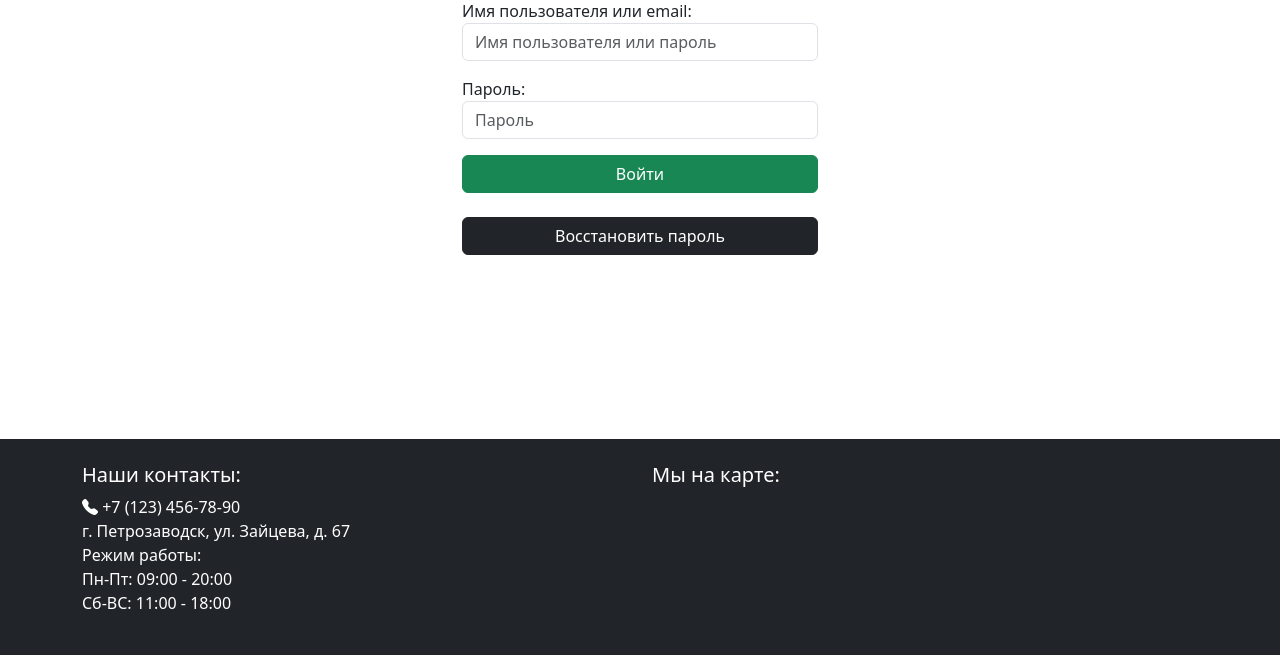
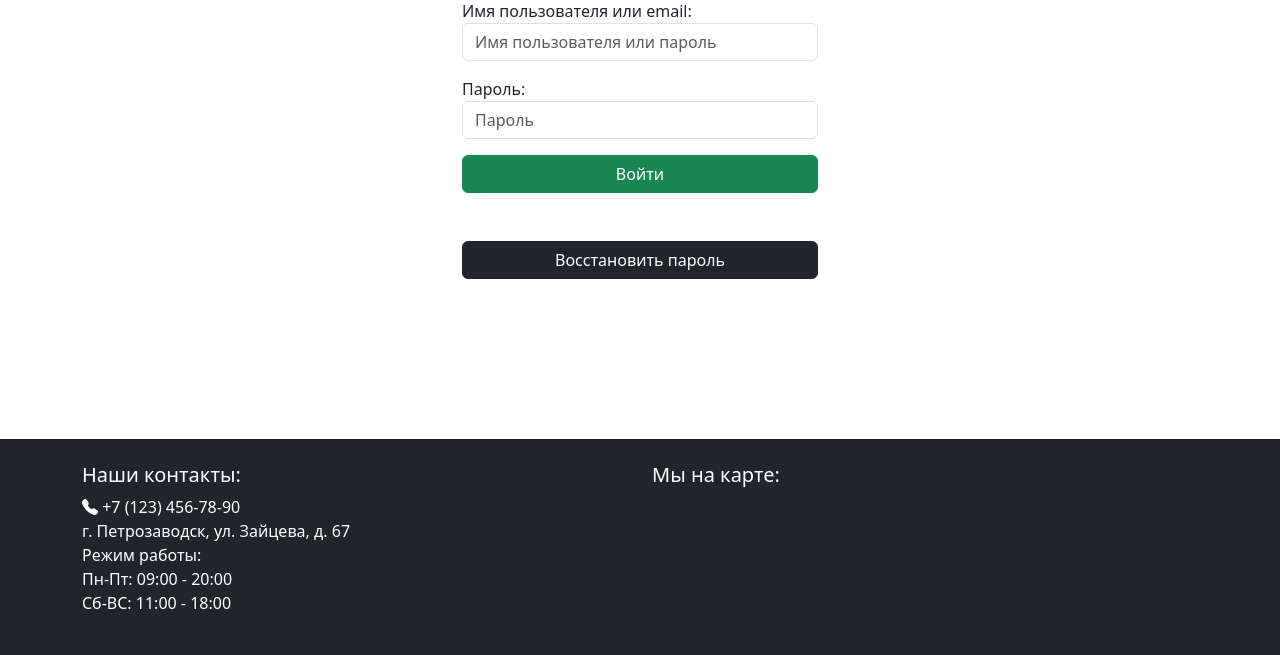
Before and after one commit to Vitaliy-2/diploma, a Django app: page /user/login/ in a window 1280 px wide. Shown: the part 145-800 px from the top of the page. Run offline with Django 5.2, Linux system fonts and the light colour scheme.

Commit message:
Мелкие правки

```diff
--- a/STOservice/templates/visit_form.html
+++ b/STOservice/templates/visit_form.html
@@ -15,7 +15,7 @@
             <form action="" method="post">
                 {% csrf_token %}
                 <div class="mb-3">{{ form.as_p }}</div>
-                <button type="submit" class="btn btn-primary">Отправить</button>
+                <button type="submit" class="btn btn-dark">Отправить</button>
                 {% comment %} <a href="{% url 'visits' %}" class="btn btn-success my-2">Назад</a> {% endcomment %}
             </form>
         </section>
--- a/user/forms.py
+++ b/user/forms.py
@@ -42,8 +42,8 @@ class NoteForm(forms.ModelForm):
         model = Note
         fields = ['car_brand', 'mileage', 'work_done', 'amount']
         widgets = {
-            'car_brand': forms.TextInput(attrs={'class': 'form-control', 'placeholder': 'Марка автомобиля'}),
-            'mileage': forms.NumberInput(attrs={'class': 'form-control', 'placeholder': 'Пробег'}),
-            'work_done': forms.Textarea(attrs={'class': 'form-control', 'placeholder': 'Проделанные работы'}),
-            'amount': forms.NumberInput(attrs={'class': 'form-control', 'placeholder': 'Стоимость'}),
+            'car_brand': forms.TextInput(attrs={'class': 'form-control'}),
+            'mileage': forms.NumberInput(attrs={'class': 'form-control'}),
+            'work_done': forms.Textarea(attrs={'class': 'form-control'}),
+            'amount': forms.NumberInput(attrs={'class': 'form-control'}),
         }
--- a/user/templates/login.html
+++ b/user/templates/login.html
@@ -23,7 +23,7 @@
 
                 <form method="post" action="{% url 'password_reset' %}" class="d-inline">
                     {% csrf_token %}
-                    <div class="d-grid mb-3">
+                    <div class="d-grid mt-5">
                         <button type="submit" class="btn btn-dark">Восстановить пароль</button>
                     </div>
                 </form>
--- a/user/templates/password_change_done.html
+++ b/user/templates/password_change_done.html
@@ -13,7 +13,7 @@
                 <h2 class="mb-4 text-center">Пароль успешно изменен</h2>
                 <p class="text-center">Ваш пароль был успешно изменен. Теперь вы можете использовать новый пароль для входа в систему.</p>
                 <div class="d-grid">
-                    <a href="{% url 'main' %}" class="btn btn-primary">Вернуться на главную</a>
+                    <a href="{% url 'main' %}" class="btn btn-success">Вернуться на главную</a>
                 </div>
             </section>
         </div>
--- a/user/templates/profile.html
+++ b/user/templates/profile.html
@@ -1,5 +1,7 @@
 {% extends "base_profile.html" %}
 {% load static %}
+
+{% block title %} Личный кабинет {% endblock %}
 
 {% block content_profile %}
 
--- a/user/views.py
+++ b/user/views.py
@@ -82,7 +82,7 @@ class AddNoteView(LoginRequiredMixin, CreateView):
     def get_context_data(self, **kwargs):
         context = super().get_context_data(**kwargs)
         context['active_tab'] = 'add_note'
-        context['title'] = 'Добавить запись'
+        context['title'] = 'Добавить заметку'
         return context
 
 
```
